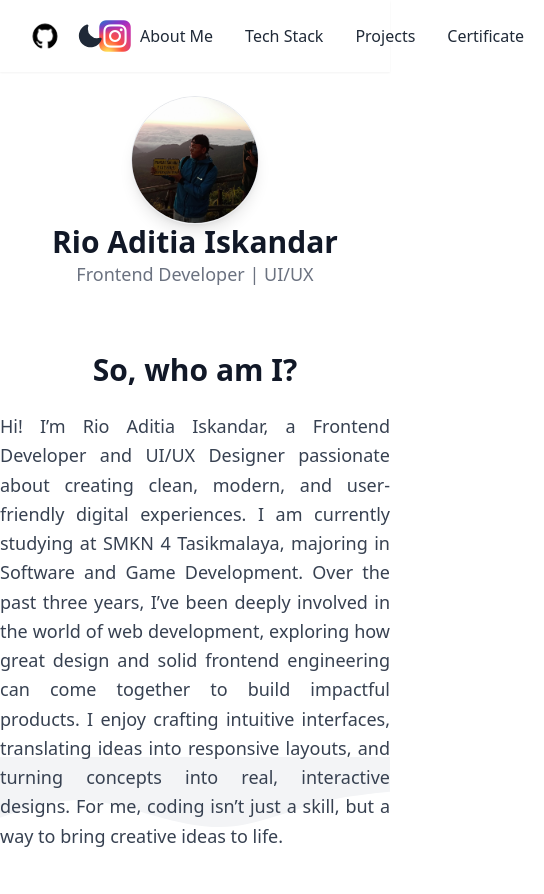
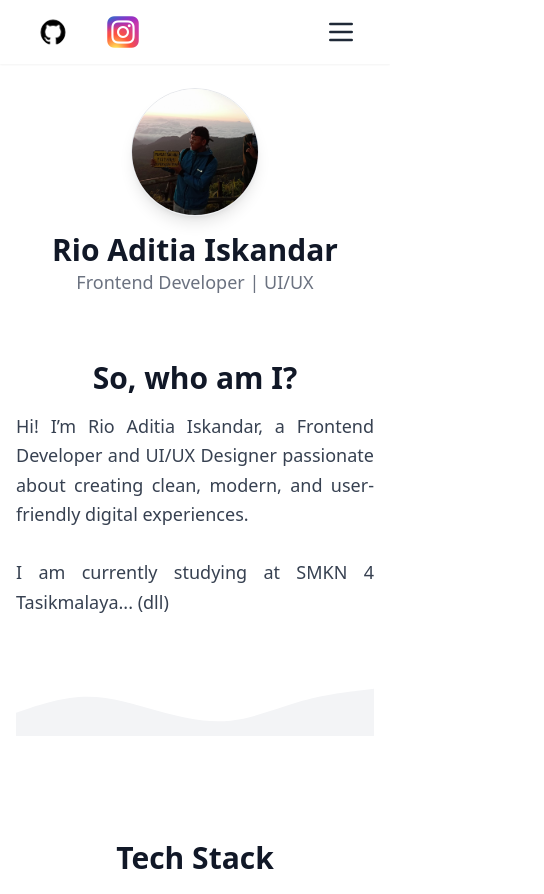
Before and after one commit to iskndrio/portofolio, a website: page src/index.html in a window 390 px wide. Shown: the top 894 px of the page, 544 px wide, since content can reach past the window. Drawn offline with nearby package versions, Linux system fonts and the light colour scheme.

Commit message:
portofolio v1

```diff
--- a/src/index.html
+++ b/src/index.html
@@ -10,7 +10,9 @@
 </head>
 
 <body class="transition-all duration-300">
-  <div class="navbar bg-base-100 shadow-sm">
+
+  <!-- NAVBAR -->
+  <div class="navbar bg-base-100 shadow-sm px-4">
     <div class="flex-1">
       <a class="btn btn-ghost text-xl" href="https://github.com/iskndrio">
         <img src="../img/githublogo.png" alt="" class="w-10">
@@ -20,14 +22,30 @@
       </a>
     </div>
 
-    <div class="flex-none items-center gap-4">
+    <!-- MENU MOBILE -->
+    <div class="dropdown lg:hidden">
+      <label tabindex="0" class="btn btn-ghost">
+        <svg xmlns="http://www.w3.org/2000/svg" class="h-8 w-8" fill="none" viewBox="0 0 24 24"
+          stroke="currentColor">
+          <path stroke-linecap="round" stroke-linejoin="round" stroke-width="2"
+            d="M4 6h16M4 12h16M4 18h16" />
+        </svg>
+      </label>
+      <ul tabindex="0" class="menu dropdown-content right-0 mt-3 w-52 p-2 shadow bg-base-100 rounded-box">
+        <li><a href="#aboutme">About Me</a></li>
+        <li><a href="#tech">Tech Stack</a></li>
+        <li><a href="#projects">Projects</a></li>
+        <li><a href="#certificate">Certificate</a></li>
+      </ul>
+    </div>
+
+    <!-- MENU DESKTOP -->
+    <div class="flex-none items-center gap-4 hidden lg:flex">
       <label class="swap swap-rotate cursor-pointer">
         <input id="themeToggle" type="checkbox" />
-
         <svg class="swap-on fill-yellow-500 w-7 h-7" xmlns="http://www.w3.org/2000/svg" viewBox="0 0 24 24">
           <path d="M12 18a6 6 0 110-12 6 6 0 010 12z" />
         </svg>
-
         <svg class="swap-off fill-current w-7 h-7" xmlns="http://www.w3.org/2000/svg" viewBox="0 0 24 24">
           <path
             d="M21.64 13.65a1 1 0 0 0-1.05-.14 8 8 0 01-10-10 1 1 0 0 0-1.19-1.3A10 10 0 1022 14.7a1 1 0 0 0-.36-1.05z" />
@@ -41,42 +59,42 @@
         <li><a href="#certificate">Certificate</a></li>
       </ul>
     </div>
+
   </div>
 
+  <!-- HEADER PROFILE -->
   <div class="items-center gap-6 p-6 text-center">
     <img src="../img/WhatsApp Image 2025-12-09 at 20.16.29.jpeg" alt="Foto Rio"
       class="w-32 h-32 rounded-full object-cover shadow-lg mx-auto border">
-    <div>
-      <h1 class="text-3xl font-bold text-gray-900 dark:text-white">Rio Aditia Iskandar</h1>
-      <p class="text-lg text-gray-500 dark:text-gray-400">Frontend Developer | UI/UX</p>
-    </div>
+    <h1 class="text-3xl font-bold text-gray-900 dark:text-white mt-4">Rio Aditia Iskandar</h1>
+    <p class="text-lg text-gray-500 dark:text-gray-400">Frontend Developer | UI/UX</p>
   </div>
 
-  <section class="max-w-3xl mx-auto text-center py-10" id="aboutme">
-    <h1 class="text-3xl font-bold text-gray-900 dark:text-white">So, who am I?</h1> <br>
-    <p class="text-lg text-gray-700 dark:text-gray-300 text-justify leading-relaxed">
+  <!-- ABOUT -->
+  <section class="max-w-3xl mx-auto text-center py-10 px-4" id="aboutme">
+    <h1 class="text-3xl font-bold text-gray-900 dark:text-white">So, who am I?</h1>
+    <p class="text-lg text-gray-700 dark:text-gray-300 text-justify mt-4 leading-relaxed">
       Hi! I’m Rio Aditia Iskandar, a Frontend Developer and UI/UX Designer passionate about creating clean,
       modern, and user-friendly digital experiences.
+      <br><br>
+      I am currently studying at SMKN 4 Tasikmalaya... (dll)
+    </p>
 
-      I am currently studying at SMKN 4 Tasikmalaya, majoring in Software and Game Development.
-      Over the past three years, I’ve been deeply involved in the world of web development, exploring how great design
-      and solid frontend engineering can come together to build impactful products.
-
-      I enjoy crafting intuitive interfaces, translating ideas into responsive layouts, and turning concepts into real,
-      interactive designs. For me, coding isn’t just a skill, but a way to bring creative ideas to life.
-    </p>
-    <svg class="absolute bottom-0 left-0 w-full -z-10" viewBox="0 0 1440 320">
-      <path fill="#f3f4f6" fill-opacity="1"
-        d="M0,224L48,208C96,192,192,160,288,160C384,160,480,192,576,218.7C672,245,768,267,864,256C960,245,1056,203,1152,176C1248,149,1344,139,1392,133.3L1440,128L1440,0L0,0Z">
+    <!-- WAVE -->
+    <svg class="w-full mt-10" viewBox="0 0 1440 320">
+      <path fill="#f3f4f6"
+        d="M0,224L48,208C96,192,192,160,288,160C384,160,480,192,576,218.7C672,245,768,267,864,256C960,245,1056,203,1152,176C1248,149,1344,139,1392,133.3L1440,128L1440,320L0,320Z">
       </path>
     </svg>
   </section>
 
+  <!-- TECH STACK -->
   <section class="max-w-5xl mx-auto px-6 py-16" id="tech">
-    <h2 class="text-3xl font-bold mb-8 text-center text-gray-900 dark:text-white">Tech Stack</h2>
+    <h2 class="text-3xl font-bold mb-12 text-center text-gray-900 dark:text-white">Tech Stack</h2>
 
     <div class="grid grid-cols-2 sm:grid-cols-3 md:grid-cols-4 lg:grid-cols-6 gap-10 place-items-center">
 
+      <!-- Loop icons -->
       <div class="flex flex-col items-center gap-2">
         <img src="../img/Tailwind_CSS_Logo.svg.png" class="w-16 h-16 object-contain">
         <p class="text-gray-500 dark:text-gray-400 text-sm">Tailwind CSS</p>
@@ -107,40 +125,34 @@
         <p class="text-gray-500 dark:text-gray-400 text-sm">NPM</p>
       </div>
 
-      <div class="flex flex-col items-center gap-2">
-        <img src="../img/canva.png" class="w-16 h-16 object-contain">
-        <p class="text-gray-500 dark:text-gray-400 text-sm">Canva</p>
-      </div>
-
-      <div class="flex flex-col items-center gap-2">
-        <img src="../img/Figma.png" class="w-16 h-16 object-contain">
-        <p class="text-gray-500 dark:text-gray-400 text-sm">Figma</p>
-      </div>
-
     </div>
   </section>
 
+  <!-- PROJECTS -->
   <section class="max-w-5xl mx-auto px-6 py-16">
     <h2 class="text-3xl font-bold mb-8 text-center text-gray-900 dark:text-white">My Projects</h2>
-
     <div id="projects" class="grid grid-cols-1 sm:grid-cols-2 md:grid-cols-3 gap-8"></div>
   </section>
 
+  <!-- CERTIFICATES -->
   <section class="py-16 bg-gray-50 dark:bg-gray-900">
     <div class="max-w-6xl mx-auto px-6">
       <h2 class="text-3xl font-bold text-center mb-12 text-gray-900 dark:text-white">Certificates</h2>
-      <div class="grid sm:grid-cols-2 md:grid-cols-3 gap-8" id="certificate"></div>
+      <div class="grid grid-cols-1 sm:grid-cols-2 md:grid-cols-3 gap-8" id="certificate"></div>
     </div>
   </section>
 
+  <!-- CONTACT -->
   <section class="w-full bg-gray-100 dark:bg-base-200 py-16 px-6">
     <div class="max-w-3xl mx-auto text-center">
       <h2 class="text-4xl font-bold mb-4 text-gray-800 dark:text-white">Contact Me</h2>
       <p class="text-gray-600 dark:text-gray-400 mb-8 text-lg">
         Have questions or want to collaborate? Contact me via email.
       </p>
-      <a href="mailto:rioiskandar1219@gmail.com" class="inline-flex items-center gap-2 bg-red-600 text-white px-8 py-3 rounded-xl text-lg
-           font-semibold shadow-lg hover:bg-red-700 hover:shadow-xl transition-all duration-300">
+
+      <a href="mailto:rioiskandar1219@gmail.com"
+        class="inline-flex items-center gap-2 bg-red-600 text-white px-8 py-3 rounded-xl text-lg
+               font-semibold shadow-lg hover:bg-red-700 hover:shadow-xl transition-all duration-300">
         <svg xmlns="http://www.w3.org/2000/svg" fill="currentColor" viewBox="0 0 24 24" class="w-6 h-6">
           <path d="M20 4H4c-1.1 0-2 .9-2 2v12c0 1.1.9 2 2 2h16c1.1
              0 2-.9 2-2V6c0-1.1-.9-2-2-2zm0 4-8 5-8-5V6l8 5
@@ -149,11 +161,16 @@
         Email Me
       </a>
     </div>
-  <footer class="text-center py-5">© 2025 Rio Aditia Iskandar</footer>
+
+    <footer class="text-center py-5 text-gray-600 dark:text-gray-400">
+      © 2025 Rio Aditia Iskandar
+    </footer>
   </section>
 
+  <!-- SCRIPT -->
   <script src="main.js"></script>
   <script src="certificate.js"></script>
+
 </body>
 
 </html>
```
